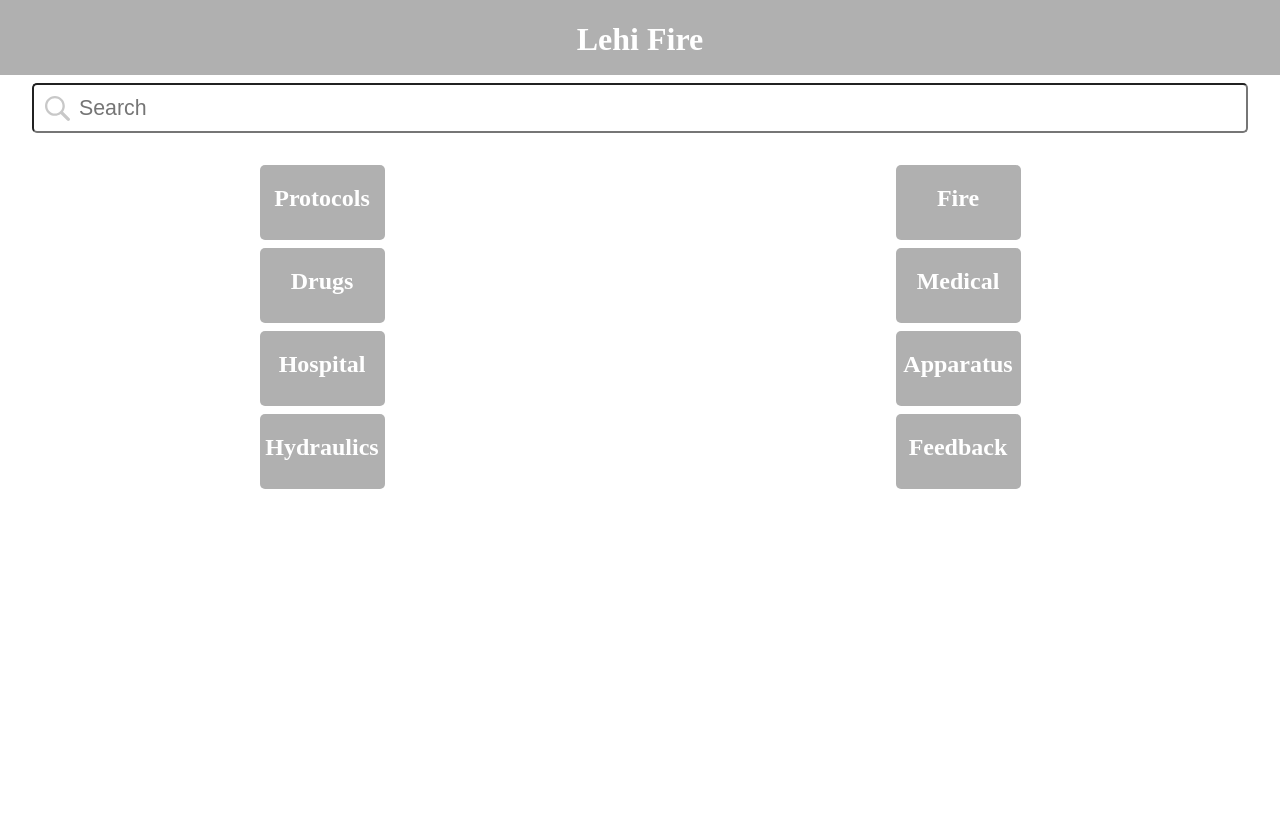
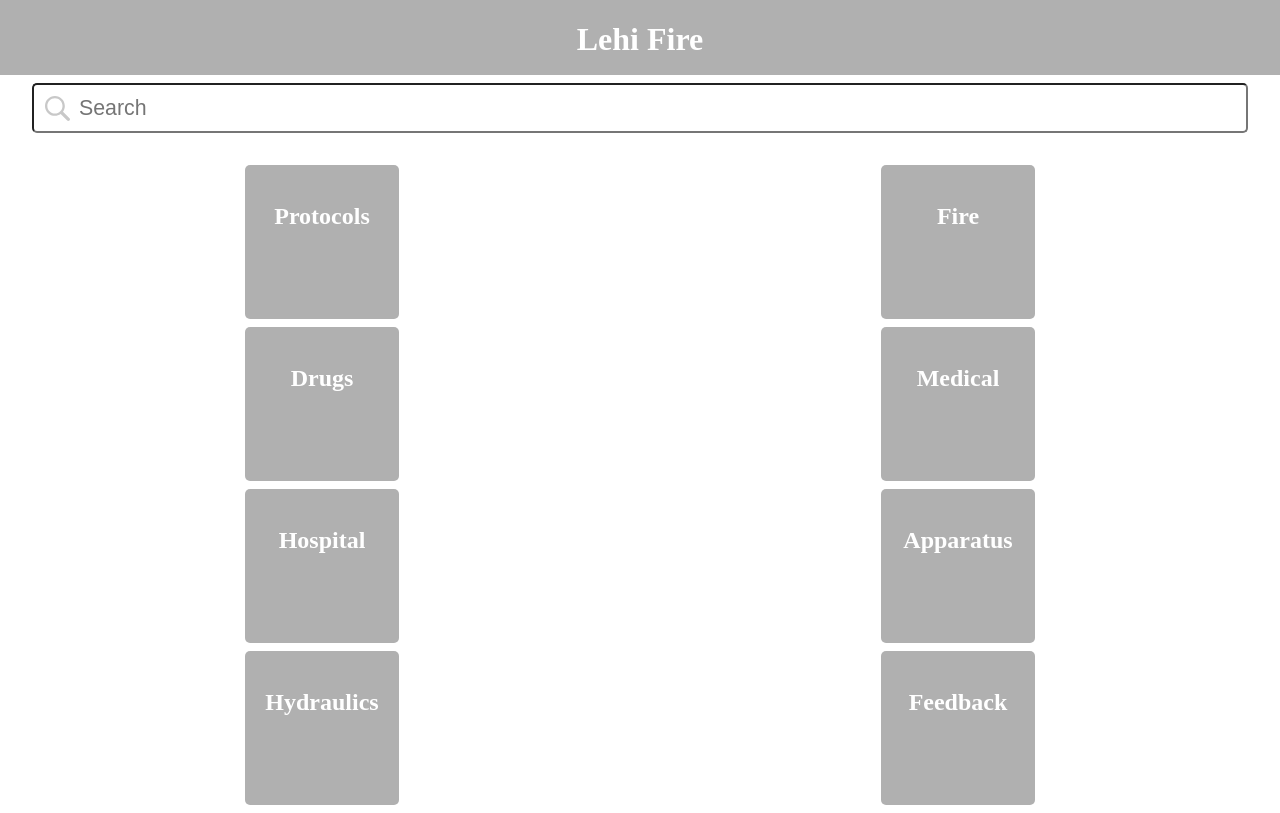
Before and after one commit to V-School-Module-7/firehouse-app, a React (Create React App) app in the folder client/: page / in a window 1280 px wide. Built offline with nearby package versions, Linux system fonts and the light colour scheme.

Commit message:
changed to be only for square buttons on homepage

```diff
--- a/client/src/components/Button.js
+++ b/client/src/components/Button.js
@@ -5,26 +5,10 @@ const ButtonWrapper = styled.div`
   justify-self: center;
   background-color: rgb(176, 176, 176);
   border-radius: 5px;
-  ${props =>
-      props.type === "square"
-        ? // button type 'square'
-          `
-          width: 125px;
-          height: 125px;
-        `
-        : props.type === "outline"
-        ? // button type outline
-          `
-          width: 125px;
-          height: 75px;
-        `
-        : // button type normal
-          `
-          width: 125px;
-          height: 75px;
+  width: 154px;
+  height: 154px;
 
-        `}
-    :hover {
+  :hover {
     cursor: pointer;
   }
 `;
@@ -38,9 +22,7 @@ const ButtonText = styled.h2`
 export default function Button(props) {
   return (
     <ButtonWrapper>
-      {props.type == "square" && props.icon ? (
-        <ButtonIcon src={props.icon} alt={props.text + "."} />
-      ) : null}
+      <ButtonIcon src={props.icon} />
       <ButtonText>{props.text}</ButtonText>
     </ButtonWrapper>
   );
```
